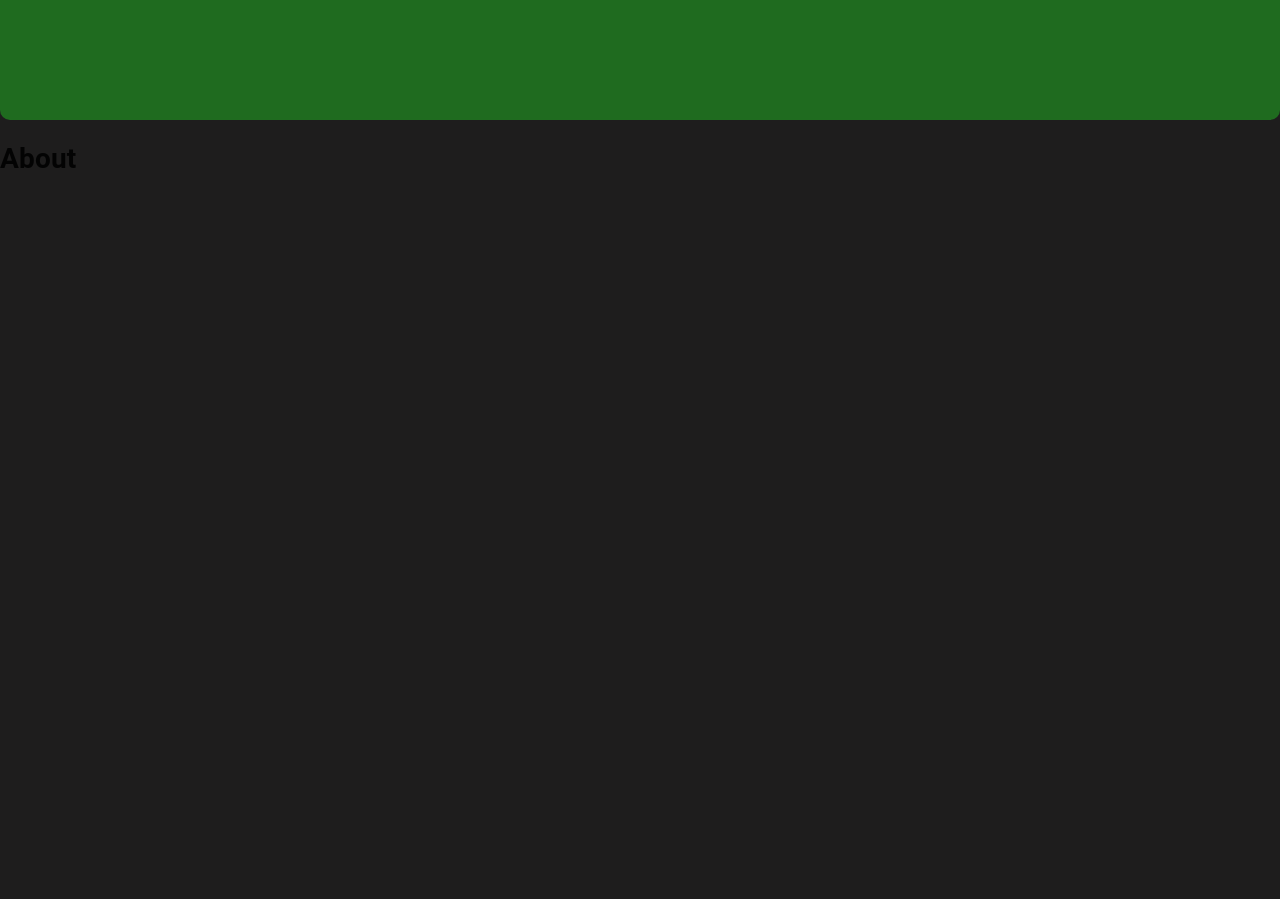
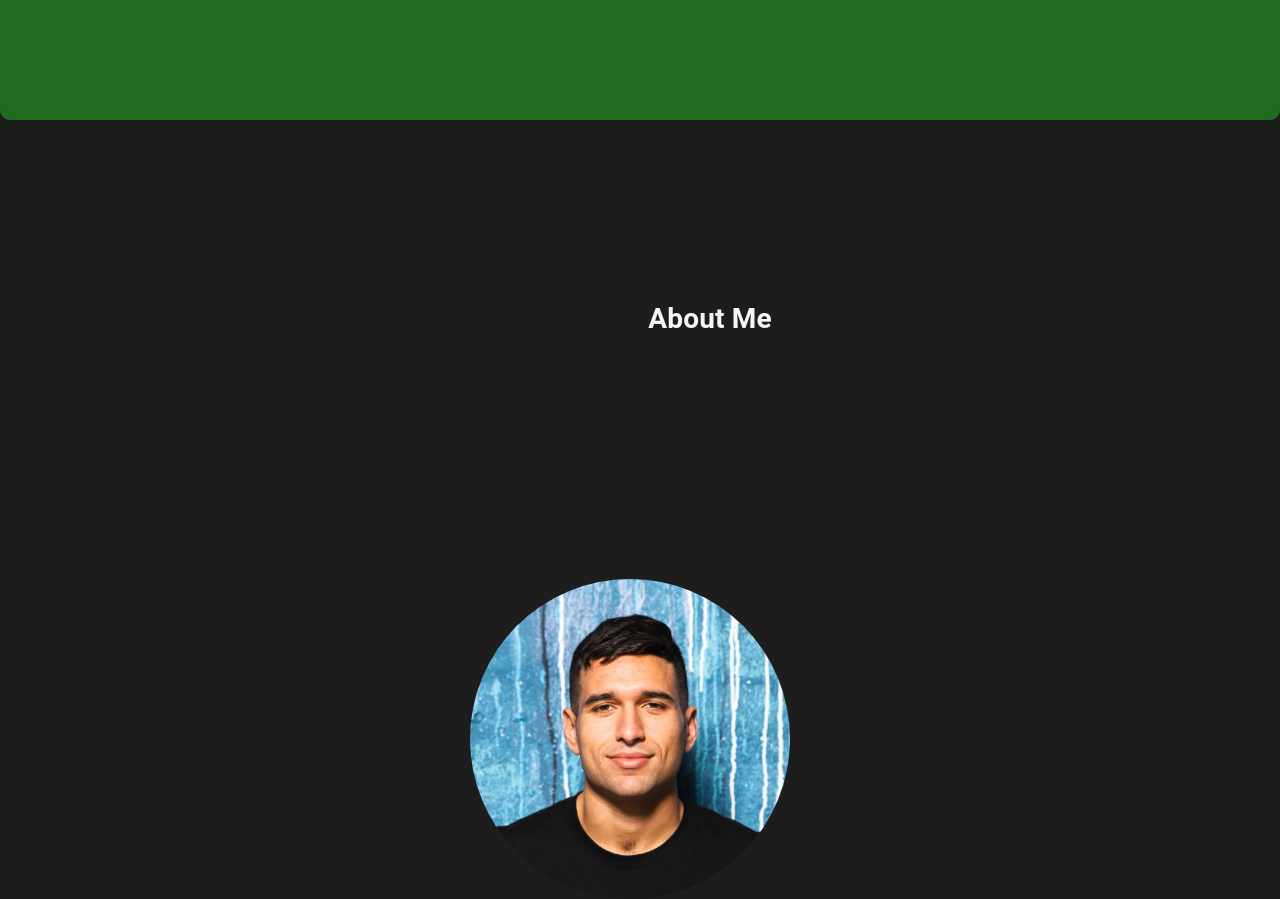
Before and after one commit to ElvisHernandez/Portfolio, a React (Create React App) app: page / in a window 1280 px wide. Shown: the part 2560-3459 px from the top of the page. Before the commit the page ends 2758 px from the top, so only its background shows below. Built offline with nearby package versions, Linux system fonts and the light colour scheme.

Commit message:
added personal image to about me section

```diff
--- a/src/pages/About/About.jsx
+++ b/src/pages/About/About.jsx
@@ -1,9 +1,14 @@
-import React from 'react';
+import React from "react";
+import styles from "./About.module.css";
 
 const About = () => {
-    return (
-        <h1>About</h1>
-    );
-}
+  return (
+    <div className={styles.aboutSection}>
+      <h1 className={styles.aboutMeIntro}>About Me</h1>
+
+      <div className={styles.image}></div>
+    </div>
+  );
+};
 
 export default About;
--- a/src/pages/About/About.module.css
+++ b/src/pages/About/About.module.css
@@ -0,0 +1,22 @@
+.aboutSection {
+  position: relative;
+  /* margin-left: 30rem; */
+  left: 150px;
+  top: 10rem;
+  width: calc(100% - 160px);
+  text-align: center;
+  color: whitesmoke;
+}
+
+.aboutMeIntro {
+}
+
+.image {
+  height: 20rem;
+  width: 20rem;
+  margin: 15rem 0 0 20rem;
+  border-radius: 50%;
+  background-image: url("../../assets/images/HernandezElvis.jpg");
+  background-size: cover;
+  background-repeat: no-repeat;
+}
--- a/src/pages/Skills/Skills.jsx
+++ b/src/pages/Skills/Skills.jsx
@@ -6,8 +6,6 @@ import { skillsJSON } from "../../CONSTANTS/SkillsConstants";
 const Skills = () => {
   return (
     <div id="skills-section" className={styles.body}>
-      {/* <img style={{borderRadius:'50%', height:'auto', width: 'auto'}} src={elvis} alt=""/> */}
-      {/* <div className={styles.image}></div> */}
       <h1 className={styles.heading}>Skills</h1>
       <div className={styles.skillcards}>
         {skillsJSON.map(({ URL, title, description, skills }) => (
```
